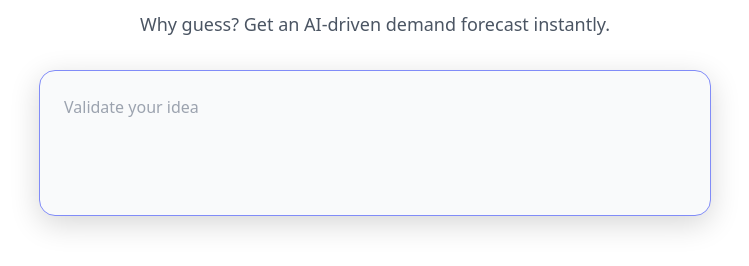
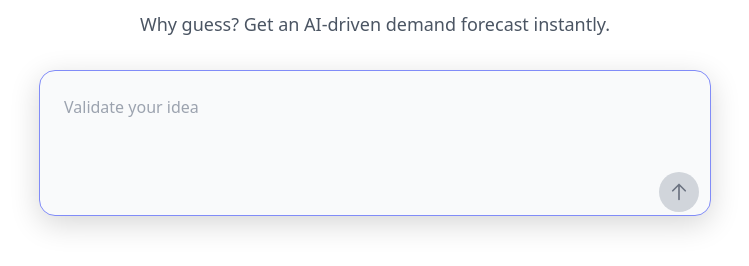
Before and after one commit to kptbarbarossa/validationly, a React (Vite) app: page / in a window 1280 px wide. Shown: the part 155-421 px from the top of the page, without its empty margins (265-1014 px from the left). Built offline with nearby package versions, Linux system fonts and the light colour scheme; the HTML template or start-up script is replaced by a standard one.

Commit message:
Add submit arrow button to textarea bottom-right corner

```diff
--- a/src/pages/HomePage.tsx
+++ b/src/pages/HomePage.tsx
@@ -119,7 +119,7 @@ const HomePage: React.FC = () => {
                         onChange={handleInputChange}
                         onKeyDown={handleKeyDown}
                         placeholder="Validate your idea"
-                        className={`w-full p-6 rounded-2xl bg-gray-50 border text-gray-900 focus:ring-0 focus:border-indigo-400 focus:outline-none min-h-[120px] resize-none text-left text-base transition-all duration-200 shadow-[0_8px_30px_rgb(0,0,0,0.12)] hover:shadow-[0_8px_30px_rgb(0,0,0,0.16)] focus:shadow-[0_8px_30px_rgb(0,0,0,0.16)] ${userInput.errorMessage
+                        className={`w-full p-6 pr-16 rounded-2xl bg-gray-50 border text-gray-900 focus:ring-0 focus:border-indigo-400 focus:outline-none min-h-[120px] resize-none text-left text-base transition-all duration-200 shadow-[0_8px_30px_rgb(0,0,0,0.12)] hover:shadow-[0_8px_30px_rgb(0,0,0,0.16)] focus:shadow-[0_8px_30px_rgb(0,0,0,0.16)] ${userInput.errorMessage
                             ? 'border-red-300 focus:border-red-400'
                             : 'border-gray-200 hover:border-gray-300'
                             }`}
@@ -127,6 +127,28 @@ const HomePage: React.FC = () => {
                         disabled={isLoading}
                         aria-describedby={userInput.errorMessage ? "error-message" : undefined}
                     />
+                    <button
+                        type="button"
+                        onClick={triggerValidation}
+                        disabled={!userInput.isValid || isLoading}
+                        className={`absolute bottom-3 right-3 w-10 h-10 rounded-full flex items-center justify-center transition-all duration-200 ${
+                            userInput.isValid && !isLoading
+                                ? 'bg-black hover:bg-gray-800 text-white cursor-pointer'
+                                : 'bg-gray-300 text-gray-500 cursor-not-allowed'
+                        }`}
+                        aria-label="Submit idea for validation"
+                    >
+                        <svg
+                            xmlns="http://www.w3.org/2000/svg"
+                            fill="none"
+                            viewBox="0 0 24 24"
+                            strokeWidth={2}
+                            stroke="currentColor"
+                            className="w-5 h-5"
+                        >
+                            <path strokeLinecap="round" strokeLinejoin="round" d="M4.5 10.5 12 3m0 0 7.5 7.5M12 3v18" />
+                        </svg>
+                    </button>
                     {userInput.errorMessage && (
                         <div id="error-message" className="text-red-500 text-sm mt-2 text-left">
                             {userInput.errorMessage}
```
